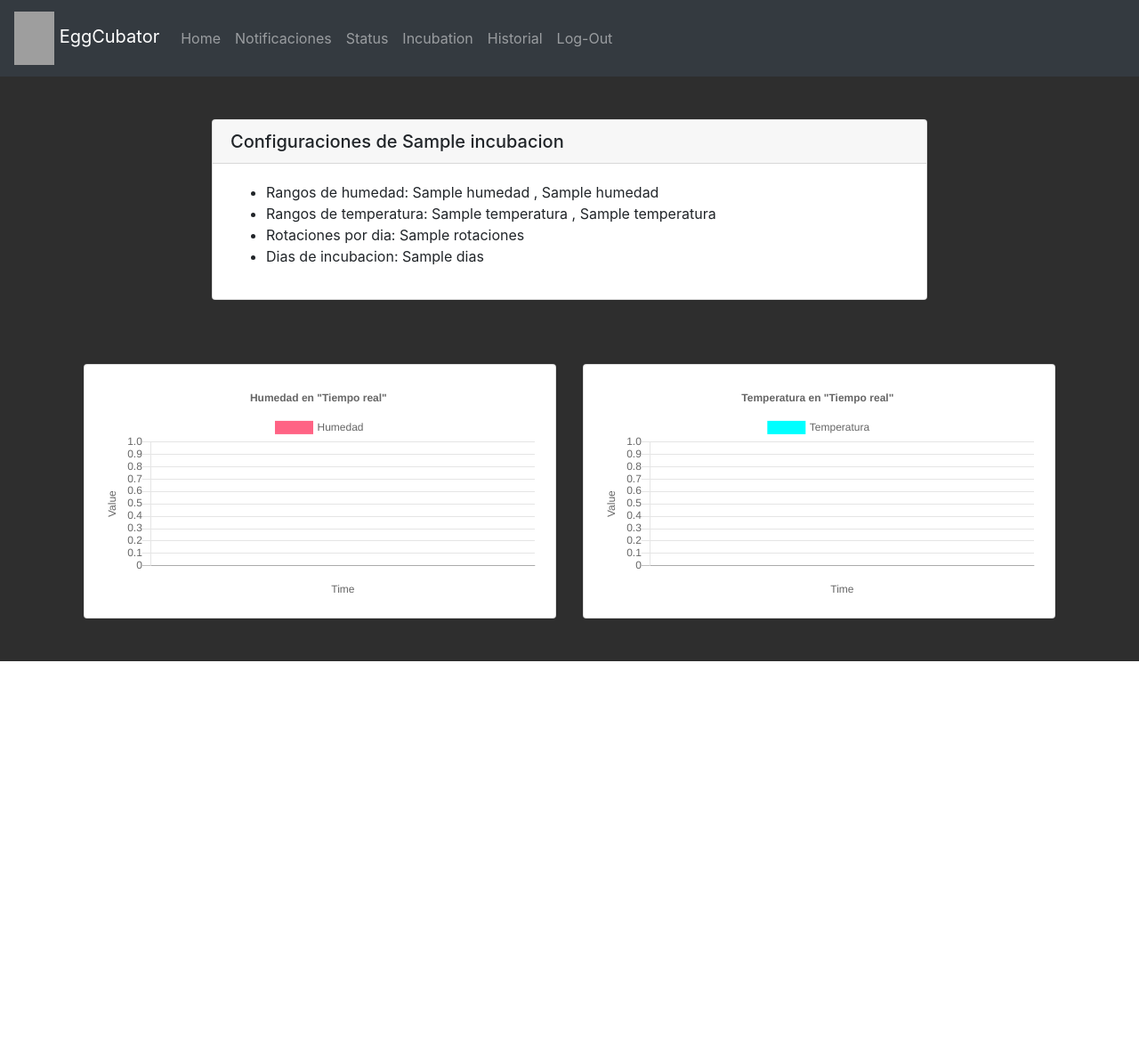
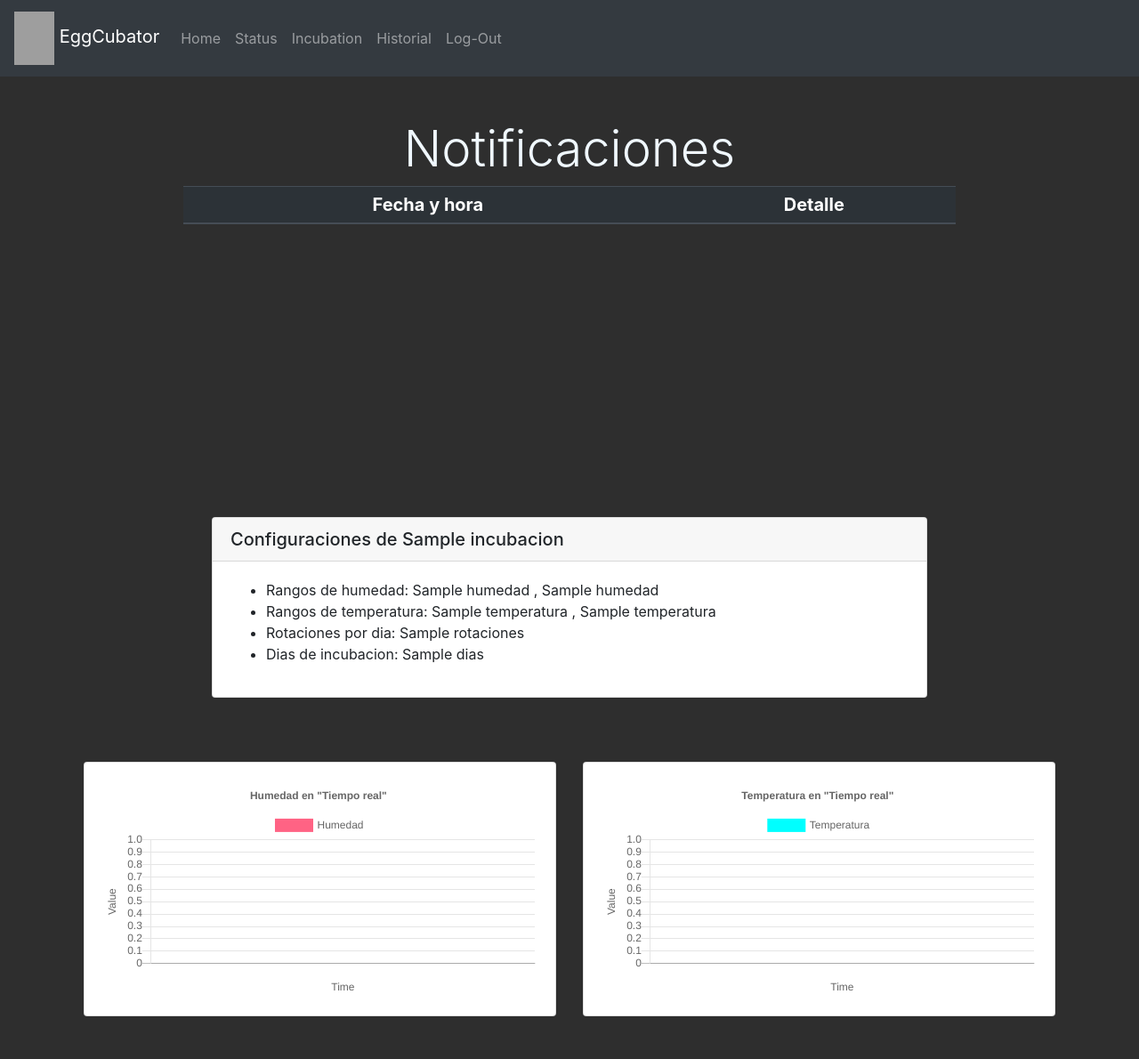
Before and after one commit to Loddrik/EggCubator, a Flask app: page /status in a window 1280 px wide. Shown: the whole page at 89% size. Before the commit the page ends 743 px from the top, so only its background shows below. Run offline with Flask 2, Linux system fonts and the light colour scheme; the visitor is signed in with stand-in values (Sample User, id 1); a database or web service that is not in the repository returns one stand-in record (values such as "Sample title"); data that the repository does not hold is empty; some libraries are stand-ins or nearby versions; grey boxes are pictures that could not be loaded.

Commit message:
Se logro ctm

```diff
--- a/app.py
+++ b/app.py
@@ -238,7 +238,8 @@ def generate_humedad(min,max):
         json_data = json.dumps(
             {
                 "time": datetime.now().strftime("%H:%M:%S"),
-                # "value" : str(random.randint(20,30))
+                "min" : min,
+                "max" : max,
                 "value": gen_hum(min,max)
             }
         )
@@ -254,7 +255,8 @@ def generate_temperatura(min,max):
         json_data = json.dumps(
             {
                 "time": datetime.now().strftime("%H:%M:%S"),
-                # "value" : str(random.randint(20,30))
+                "min" : min,
+                "max" : max,
                 "value": gen_temp(min,max)
             }
         )
--- a/templates/logged/base_logged.html
+++ b/templates/logged/base_logged.html
@@ -28,9 +28,6 @@
 						<a class="nav-link" href="/">Home </a>
 					</li>
 					<li class="nav-item">
-						<a class="nav-link" href="{{url_for('notificaciones')}}">Notificaciones</a>
-					</li>
-					<li class="nav-item">
 						<a class="nav-link" href="{{url_for('status')}}">Status</a>
                     </li>
                     <li class="nav-item">
--- a/templates/logged/status.html
+++ b/templates/logged/status.html
@@ -7,6 +7,23 @@
     <link href="https://cdnjs.cloudflare.com/ajax/libs/twitter-bootstrap/4.3.1/css/bootstrap.min.css" rel="stylesheet">
     <link href="https://cdnjs.cloudflare.com/ajax/libs/Chart.js/2.8.0/Chart.min.css" rel="stylesheet">
 </head>
+<div style="background-color: #2E2E2E;" >
+    <div class="pricing-header px-3 py-3 pt-md-5 pb-md-4 mx-auto text-center">
+        <h4 class="display-4">Notificaciones</h4>
+        <div style=" display: block; height : 300px; overflow-y: scroll;">
+            <table id="tabla1" class="table table-dark table-sm">
+                <thead id="fila">
+                    <tr class="table-active" style="font-size:20px">
+                        <th scope="col">Fecha y hora</th>
+                        <th scope="col">Detalle</th>
+                    </tr>
+
+                </thead>
+            </table>
+        </div>
+    </div>
+</div>
+
 <div style="background-color: #2E2E2E;">
     <div class="pricing-header px-5 py-3 pt-md-5 pb-md-4 mx-auto">
         <div class="card">
@@ -105,11 +122,30 @@
                 config.data.labels.shift();
                 config.data.datasets[0].data.shift();
             }
+            if(data.value > data.max){
+                addRow('tabla1',data.time,'Humedad sobre los limites.');
+            }
+            else if(data.value < data.min){
+                addRow("tabla1",data.time,"Humedad bajo los limites.");
+            }
             config.data.labels.push(data.time);
             config.data.datasets[0].data.push(data.value);
             lineChart.update();
         }
     });
+
+    function addRow(tableID, text,text2){
+        let tableRef = document.getElementById(tableID);
+
+        let newRow = tableRef.insertRow(1);
+
+        let newCell1 = newRow.insertCell(0);
+        let newCell2 = newRow.insertCell(1);
+
+
+        newCell1.innerHTML = text
+        newCell2.innerHTML = text2
+    }
 </script>
 
 <script>
@@ -171,6 +207,12 @@
                 config.data.labels.shift();
                 config.data.datasets[0].data.shift();
             }
+            if(data.value > data.max){
+                addRow('tabla1',data.time,'Temperatura sobre los limites.');
+            }
+            else if(data.value < data.min){
+                addRow("tabla1",data.time,"Temperatura bajo los limites.");
+            }
             config.data.labels.push(data.time);
             config.data.datasets[0].data.push(data.value);
             lineChart.update();
```
Also changed, not shown: datos.py (+2 -14 lines).
